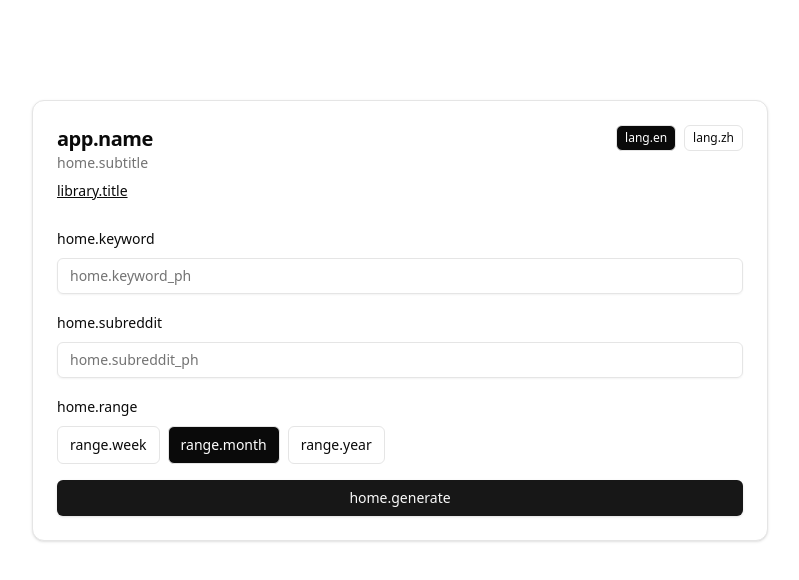
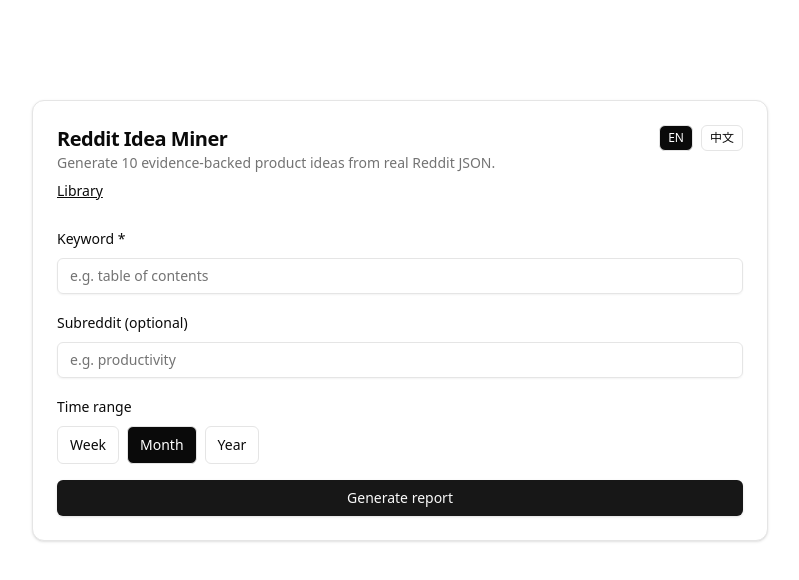
Before and after one commit to xilanhua12138/reddit-idea-miner, a Next.js app: page / in a window 1280 px wide. Shown: the top 580 px of the page, without its empty margins (240-1039 px from the left). Built offline with nearby package versions, Linux system fonts and the light colour scheme; no server answers.

Commit message:
Fix i18n: remove next-intl plugin, use inline labels for SSR

```diff
--- a/next.config.mjs
+++ b/next.config.mjs
@@ -1,8 +1,4 @@
 /** @type {import('next').NextConfig} */
-import createNextIntlPlugin from "next-intl/plugin"
-
-const withNextIntl = createNextIntlPlugin()
-
 const nextConfig = {}
 
-export default withNextIntl(nextConfig)
+export default nextConfig
--- a/src/app/library/page.tsx
+++ b/src/app/library/page.tsx
@@ -4,16 +4,24 @@
 import { Card, CardContent, CardHeader, CardTitle } from "@/components/ui/card"
 import { Badge } from "@/components/ui/badge"
 import { Separator } from "@/components/ui/separator"
-import { useTranslations } from "next-intl"
 import { LangSwitch } from "@/components/lang-switch"
 import { IdeaDrawer } from "@/components/idea-drawer"
 import { loadLibrary, type LibraryEntry, type LibraryState } from "@/lib/library-store"
 import { LIBRARY_EVENT } from "@/lib/library-events"
 
+const labels = {
+  title: "Library",
+  subtitle: "Stored locally in your browser.",
+  navHome: "Home",
+  liked: "Liked",
+  disliked: "Disliked",
+  empty: "Nothing here yet.",
+  from: "From",
+}
+
 type Tab = "liked" | "disliked"
 
 function EntryCard(props: { entry: LibraryEntry; onOpen: () => void }) {
-  const t = useTranslations()
   const { entry } = props
   const idea = entry.idea
   return (
@@ -34,7 +42,7 @@
           <Badge variant="outline">evidence {idea.quotes.length}</Badge>
         </div>
         <p className="text-xs text-muted-foreground">
-          {t("library.from")}: {entry.query.keyword}
+          {labels.from}: {entry.query.keyword}
           {entry.query.subreddit ? ` · r/${entry.query.subreddit}` : ""}
           {` · ${entry.query.range}`}
         </p>
@@ -44,7 +52,6 @@
 }
 
 export default function LibraryPage() {
-  const t = useTranslations()
   const [tab, setTab] = useState<Tab>("liked")
   const [openIdea, setOpenIdea] = useState<LibraryEntry | null>(null)
 
@@ -70,10 +77,10 @@
     <main className="mx-auto max-w-5xl px-4 py-8">
       <div className="mb-6 flex items-start justify-between gap-3">
         <div>
-          <h1 className="text-2xl font-semibold">{t("library.title")}</h1>
-          <p className="text-sm text-muted-foreground">{t("library.subtitle")}</p>
+          <h1 className="text-2xl font-semibold">{labels.title}</h1>
+          <p className="text-sm text-muted-foreground">{labels.subtitle}</p>
           <a className="mt-2 inline-block text-sm underline" href="/">
-            {t("nav.home")}
+            {labels.navHome}
           </a>
         </div>
         <LangSwitch />
@@ -84,20 +91,20 @@
           className={`rounded-md border px-3 py-2 text-sm ${tab === "liked" ? "bg-foreground text-background" : "bg-background"}`}
           onClick={() => setTab("liked")}
         >
-          {t("library.liked")} ({state.liked.length})
+          {labels.liked} ({state.liked.length})
         </button>
         <button
           className={`rounded-md border px-3 py-2 text-sm ${tab === "disliked" ? "bg-foreground text-background" : "bg-background"}`}
           onClick={() => setTab("disliked")}
         >
-          {t("library.disliked")} ({state.disliked.length})
+          {labels.disliked} ({state.disliked.length})
         </button>
       </div>
 
       <Separator className="mb-4" />
 
       {list.length === 0 ? (
-        <p className="text-sm text-muted-foreground">{t("library.empty")}</p>
+        <p className="text-sm text-muted-foreground">{labels.empty}</p>
       ) : (
         <div className="grid gap-4 md:grid-cols-2">
           {list.map((entry) => (
--- a/src/app/page.tsx
+++ b/src/app/page.tsx
@@ -1,28 +1,28 @@
-import { getTranslations } from "next-intl/server"
 import { HomeClient } from "@/components/home-client"
 
+// Inline messages for server-side rendering
+const messages = {
+  appName: "Reddit Idea Miner",
+  subtitle: "Generate 10 evidence-backed product ideas from real Reddit JSON.",
+  libraryTitle: "Library",
+  keyword: "Keyword *",
+  keywordPh: "e.g. table of contents",
+  subreddit: "Subreddit (optional)",
+  subredditPh: "e.g. productivity",
+  range: "Time range",
+  rangeWeek: "Week",
+  rangeMonth: "Month",
+  rangeYear: "Year",
+  generate: "Generate report",
+  generating: "Generating…",
+  keywordRequired: "Keyword is required.",
+  genericFail: "Failed. If you see Reddit 403, try again or switch time range/subreddit.",
+}
+
 export default async function HomePage() {
-  const t = await getTranslations()
-
   return (
     <HomeClient
-      labels={{
-        appName: t("app.name"),
-        subtitle: t("home.subtitle"),
-        libraryTitle: t("library.title"),
-        keyword: t("home.keyword"),
-        keywordPh: t("home.keyword_ph"),
-        subreddit: t("home.subreddit"),
-        subredditPh: t("home.subreddit_ph"),
-        range: t("home.range"),
-        rangeWeek: t("range.week"),
-        rangeMonth: t("range.month"),
-        rangeYear: t("range.year"),
-        generate: t("home.generate"),
-        generating: t("home.generating"),
-        keywordRequired: t("errors.keyword_required"),
-        genericFail: t("errors.generic_fail"),
-      }}
+      labels={messages}
     />
   )
 }
--- a/src/components/lang-switch.tsx
+++ b/src/components/lang-switch.tsx
@@ -1,7 +1,6 @@
 "use client"
 
 import { useEffect, useState } from "react"
-import { useTranslations } from "next-intl"
 
 type Locale = "en" | "zh"
 const COOKIE = "rim_locale"
@@ -16,8 +15,12 @@
   document.cookie = `${name}=${encodeURIComponent(value)}; Path=/; Max-Age=${60 * 60 * 24 * 365}`
 }
 
+const labels = {
+  en: { en: "EN", zh: "中文" },
+  zh: { en: "EN", zh: "中文" },
+}
+
 export function LangSwitch() {
-  const t = useTranslations()
   const [locale, setLocale] = useState<Locale>("en")
 
   useEffect(() => {
@@ -31,6 +34,8 @@
     window.location.reload()
   }
 
+  const t = labels[locale]
+
   return (
     <div className="flex items-center gap-2 text-xs">
       <button
@@ -38,14 +43,14 @@
         className={`rounded-md border px-2 py-1 ${locale === "en" ? "bg-foreground text-background" : "bg-background"}`}
         onClick={() => change("en")}
       >
-        {t("lang.en")}
+        {t.en}
       </button>
       <button
         type="button"
         className={`rounded-md border px-2 py-1 ${locale === "zh" ? "bg-foreground text-background" : "bg-background"}`}
         onClick={() => change("zh")}
       >
-        {t("lang.zh")}
+        {t.zh}
       </button>
     </div>
   )
--- a/src/components/report-header.tsx
+++ b/src/components/report-header.tsx
@@ -1,23 +1,28 @@
-import { useTranslations } from "next-intl"
 import type { Report } from "@/lib/types"
 import { LangSwitch } from "@/components/lang-switch"
 
+const labels = {
+  appName: "Reddit Idea Miner",
+  keyword: "Keyword",
+  subreddit: "Subreddit",
+  range: "Time range",
+}
+
 export function ReportHeader(props: { report: Report; index: number; total: number }) {
   const { report, index, total } = props
-  const t = useTranslations()
 
   return (
     <div className="mb-2 flex items-start justify-between gap-3">
       <div>
-        <h1 className="text-2xl font-semibold">{t("app.name")}</h1>
+        <h1 className="text-2xl font-semibold">{labels.appName}</h1>
         <p className="text-sm text-muted-foreground">
-          {t("report.keyword")}：<span className="font-medium text-foreground">{report.query.keyword}</span>
+          {labels.keyword}: <span className="font-medium text-foreground">{report.query.keyword}</span>
           {report.query.subreddit ? (
             <>
-              {" "}· {t("report.subreddit")}：<span className="font-medium text-foreground">r/{report.query.subreddit}</span>
+              {" "}· {labels.subreddit}: <span className="font-medium text-foreground">r/{report.query.subreddit}</span>
             </>
           ) : null}
-          {" "}· {t("report.range")}：<span className="font-medium text-foreground">{report.query.range}</span>
+          {" "}· {labels.range}: <span className="font-medium text-foreground">{report.query.range}</span>
         </p>
         <p className="mt-1 text-xs text-muted-foreground">
           {Math.min(index + 1, total)}/{total}
--- a/src/i18n/request.ts
+++ b/src/i18n/request.ts
@@ -1,20 +1,119 @@
 import { cookies } from "next/headers"
 import { getRequestConfig } from "next-intl/server"
+
+// Inline messages to avoid import issues during static generation
+const enMessages = {
+  "app.name": "Reddit Idea Miner",
+  "home.subtitle": "Generate 10 evidence-backed product ideas from real Reddit JSON.",
+  "home.keyword": "Keyword *",
+  "home.keyword_ph": "e.g. table of contents",
+  "home.subreddit": "Subreddit (optional)",
+  "home.subreddit_ph": "e.g. productivity",
+  "home.range": "Time range",
+  "range.week": "Week",
+  "range.month": "Month",
+  "range.year": "Year",
+  "home.generate": "Generate report",
+  "home.generating": "Generating…",
+  "report.keyword": "Keyword",
+  "report.subreddit": "Subreddit",
+  "report.range": "Time range",
+  "report.done_title": "All done",
+  "report.done_cta": "You've swiped them all. Go to Library to review.",
+  "report.hint": "Swipe left to Nope, right to Like (←/→).",
+  "tabs.evidence": "Evidence",
+  "tabs.insight": "Insight",
+  "tabs.build": "Build",
+  "tabs.actions": "Actions",
+  "evidence.source": "Source",
+  "evidence.more": "Show more",
+  "evidence.less": "Show less",
+  "nav.home": "Home",
+  "library.title": "Library",
+  "library.subtitle": "Stored locally in your browser.",
+  "library.from": "From",
+  "library.liked": "Liked",
+  "library.disliked": "Disliked",
+  "library.empty": "Nothing here yet.",
+  "tutorial.line1": "Swipe right to Like · left to Nope",
+  "tutorial.line2": "Details are shown inside the card",
+  "tutorial.gotit": "Got it",
+  "tutorial.keys": "Shortcuts: ← Nope, → Like",
+  "errors.keyword_required": "Keyword is required.",
+  "errors.generic_fail": "Failed. If you see Reddit 403, try again or switch time range/subreddit.",
+  "lang.en": "EN",
+  "lang.zh": "中文"
+}
+
+const zhMessages = {
+  "app.name": "Reddit Idea Miner",
+  "home.subtitle": "基于真实 Reddit 讨论，生成 10 个可核验的产品点子。",
+  "home.keyword": "关键词 *",
+  "home.keyword_ph": "例如：table of contents",
+  "home.subreddit": "子版块（可选）",
+  "home.subreddit_ph": "例如：productivity",
+  "home.range": "时间范围",
+  "range.week": "近一周",
+  "range.month": "近一月",
+  "range.year": "近一年",
+  "home.generate": "生成报告",
+  "home.generating": "生成中…",
+  "report.keyword": "关键词",
+  "report.subreddit": "子版块",
+  "report.range": "时间范围",
+  "report.done_title": "已完成",
+  "report.done_cta": "已经全部滑完。去我的库查看喜欢/不喜欢。",
+  "report.hint": "左滑不喜欢，右滑喜欢（←/→）。",
+  "tabs.evidence": "证据",
+  "tabs.insight": "洞察",
+  "tabs.build": "构建",
+  "tabs.actions": "行动",
+  "evidence.source": "来源",
+  "evidence.more": "展开更多",
+  "evidence.less": "收起",
+  "nav.home": "返回主页",
+  "library.title": "我的库",
+  "library.subtitle": "保存在你的浏览器本地。",
+  "library.from": "来自",
+  "library.liked": "喜欢",
+  "library.disliked": "不喜欢",
+  "library.empty": "这里还没有内容。",
+  "tutorial.line1": "右滑喜欢 · 左滑不喜欢",
+  "tutorial.line2": "卡片里直接看详情",
+  "tutorial.gotit": "知道了",
+  "tutorial.keys": "快捷键：← 不喜欢，→ 喜欢",
+  "errors.keyword_required": "关键词不能为空。",
+  "errors.generic_fail": "失败了。如果看到 Reddit 403，建议重试或切换时间范围/子版块。",
+  "lang.en": "EN",
+  "lang.zh": "中文"
+}
 
 const COOKIE = "rim_locale"
 
 type Locale = "en" | "zh"
+
+const messagesByLocale: Record<Locale, typeof enMessages> = {
+  en: enMessages,
+  zh: zhMessages,
+}
 
 function normalizeLocale(v: string | undefined | null): Locale {
   return v === "zh" ? "zh" : "en"
 }
 
 export default getRequestConfig(async () => {
-  const locale = normalizeLocale(cookies().get(COOKIE)?.value)
-  const messages = (await import(`../../messages/${locale}.json`)).default
+  // During static generation, cookies() may not work; default to 'en'
+  let locale: Locale = "en"
+  try {
+    const cookieStore = cookies()
+    const cookieValue = cookieStore.get(COOKIE)?.value
+    locale = normalizeLocale(cookieValue)
+  } catch {
+    // Static generation or no cookies available
+  }
 
   return {
     locale,
-    messages,
+    messages: messagesByLocale[locale],
   }
 })
```
Also changed, not shown: src/app/layout.tsx (+2 -9 lines).
